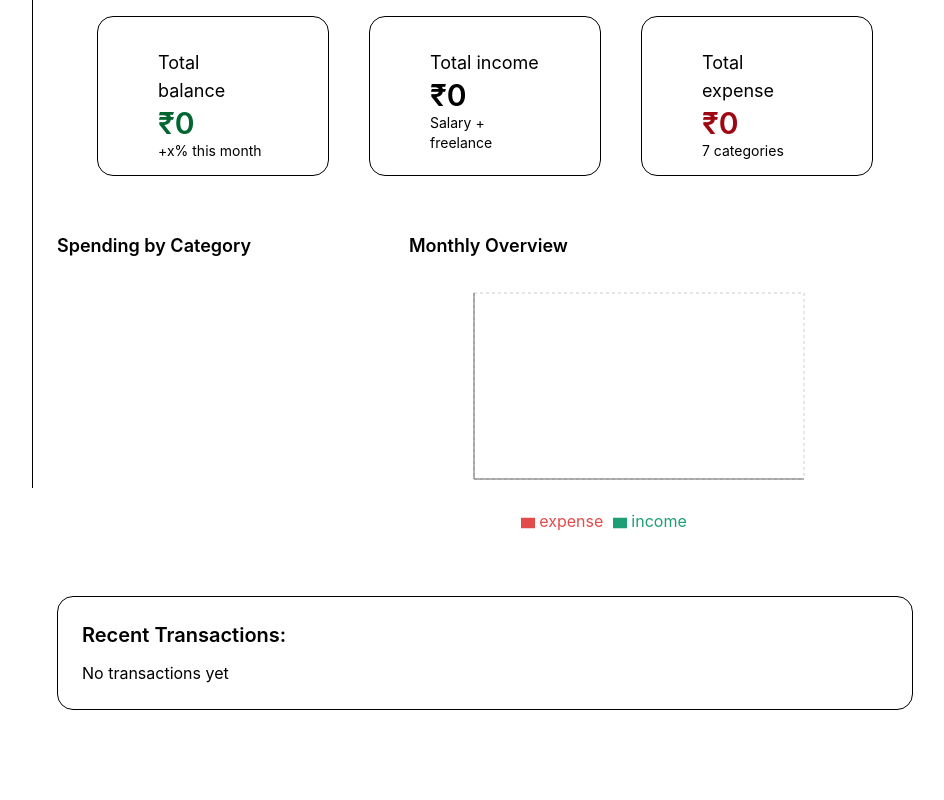
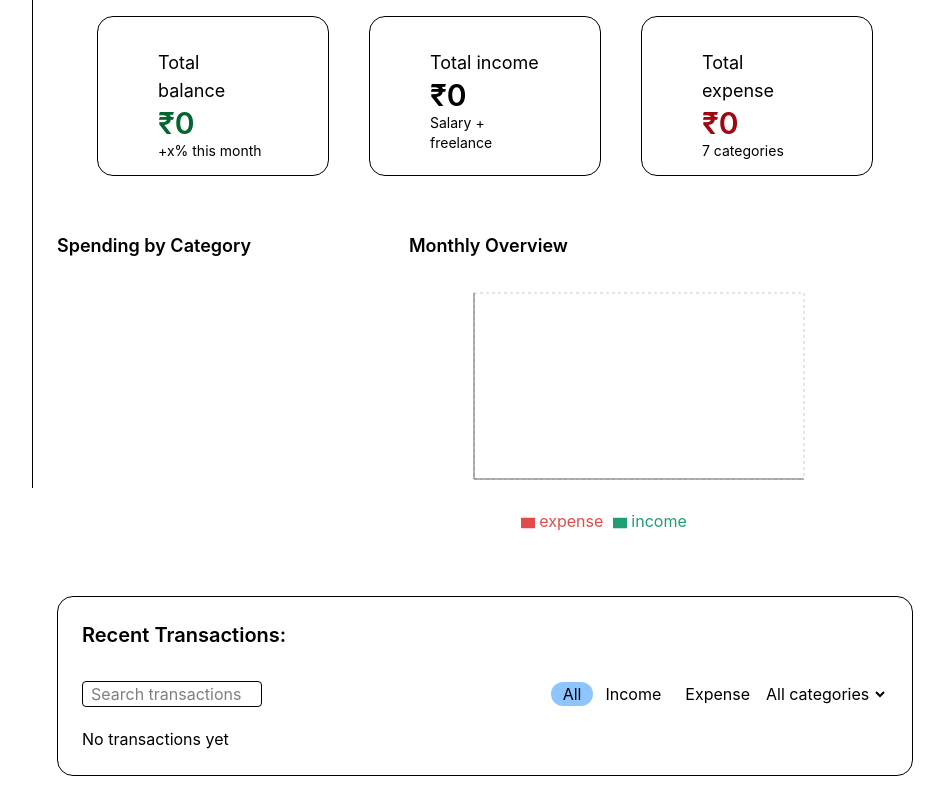
Before and after one commit to maheshwarikanak45/Finance-dashboard, a React (Vite) app in the folder Desktop/finance dashboard/finance-dashboard/: page / in a window 1280 px wide. Shown: the part 377-1177 px from the top of the page, without its empty margins (247-1191 px from the left). Before the commit the page ends 1111 px from the top, so only its background shows below. Built offline with nearby package versions, Linux system fonts and the light colour scheme.

Commit message:
Day 8: filters and search

```diff
--- a/Desktop/finance dashboard/finance-dashboard/src/components/TransactionList.jsx
+++ b/Desktop/finance dashboard/finance-dashboard/src/components/TransactionList.jsx
@@ -1,17 +1,61 @@
 import React from 'react'
 import { useFinance } from '../context/FinanceContext'
+import { useState } from 'react'
 
 const TransactionList = () => {
 
     const {state, dispatch} = useFinance()
 
+    const [search, setSearch] = useState('')
+    const [typeFilter, setTypeFilter] = useState('all')
+    const [categoryFilter, setCategoryFilter] = useState('all')
+
+    const filtered = [...state.transactions]
+    .reverse()
+    .filter(t => t.title.toLowerCase().includes(search.toLowerCase()))
+    .filter(t => typeFilter === 'all' || t.type === typeFilter)
+    .filter(t => categoryFilter === 'all' || t.category === categoryFilter)
+
   return (
     <div className='flex flex-col bg-white border rounded-2xl p-6'>
         <h2 className='text-xl font-semibold mb-3'>Recent Transactions:</h2>
-        {state.transactions.length === 0
+
+                    <div className='flex gap-4 py-5 justify-between items-center flex-wrap'>
+                    <input className='w-45 border px-2 rounded'
+                    type='text'
+                    placeholder='Search transactions'
+                    value={search}
+                    onChange={(e) => setSearch(e.target.value)}
+                    />
+
+                    <div className='gap-10'>
+                    <button className={typeFilter === 'all' ? 'px-3 rounded-2xl bg-blue-300' : 'px-3 rounded-2xl'}
+                    onClick={() => setTypeFilter('all')}>All</button>
+                    <button className={typeFilter === 'income' ? 'px-3 rounded-2xl bg-blue-300' : 'px-3 rounded-2xl'}
+                    onClick={() => setTypeFilter('income')}>Income</button>
+                    <button className={typeFilter === 'expense' ? 'px-3 rounded-2xl bg-blue-300' : 'px-3 rounded-2xl'}
+                    onClick={() => setTypeFilter('expense')}>Expense</button>
+
+                    <select onChange={(e) => setCategoryFilter(e.target.value)}>
+                        <option value="all">All categories</option>
+                        <option value="food">Food</option>
+                        <option value="rent">Rent</option>
+                        <option value="shopping">Shopping</option>
+                        <option value="health">Health</option>
+                        <option value="salary">Salary</option>
+                        <option value="transport">Transport</option>
+                        <option value="entertainment">Entertainment</option>
+                        <option value="other">Other</option>
+                    </select>
+                </div>
+
+                </div>
+
+        {filtered.length === 0
         ? <p>No transactions yet</p>
-        : [...state.transactions].reverse().map((transaction) => (
+        : [...filtered].map((transaction) => (
             <div className='py-2  text-lg flex flex-row justify-between' key={transaction.id}>
+
                     <div>
                     <p className='font-medium'>{transaction.title}</p>
                     <p className='text-sm text-gray-650'>{transaction.category}</p>
```
